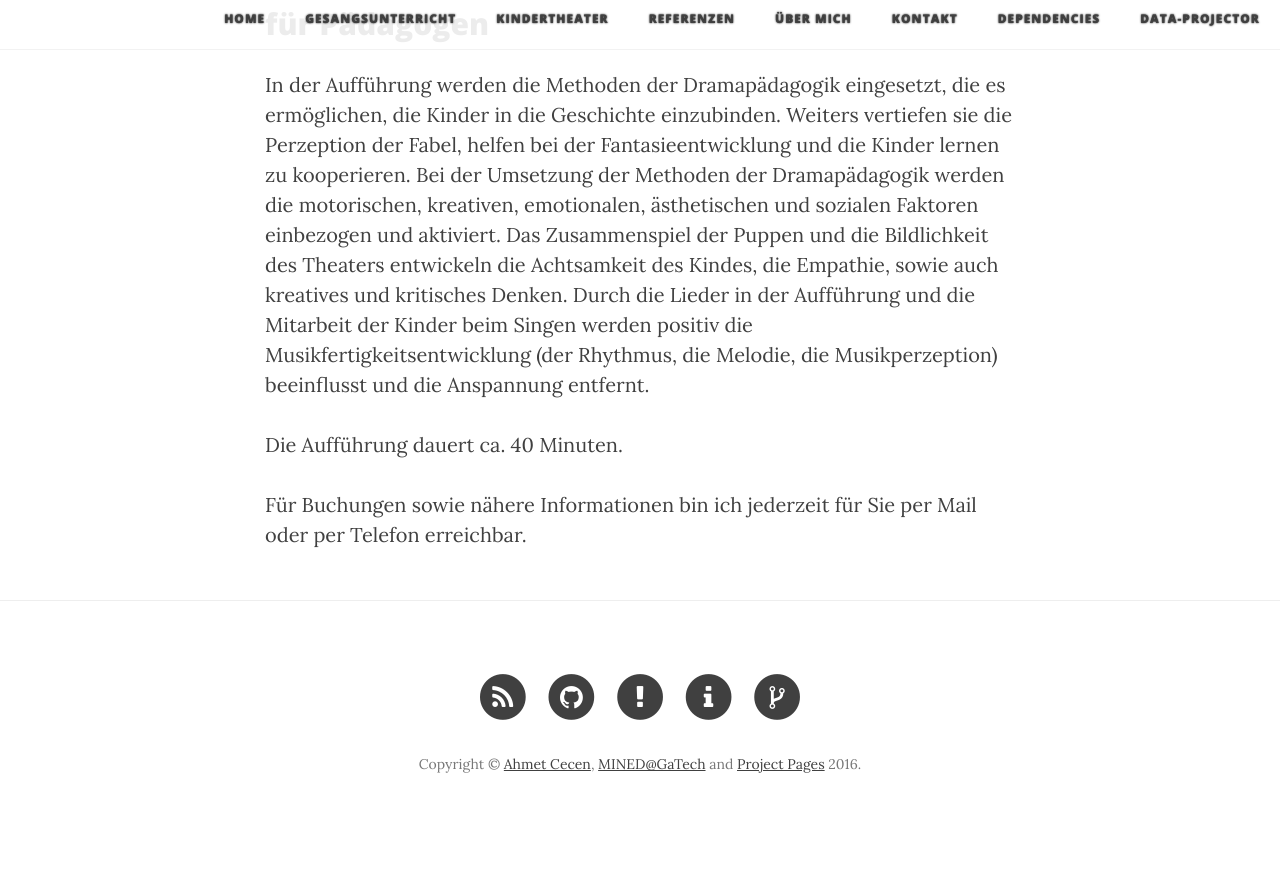
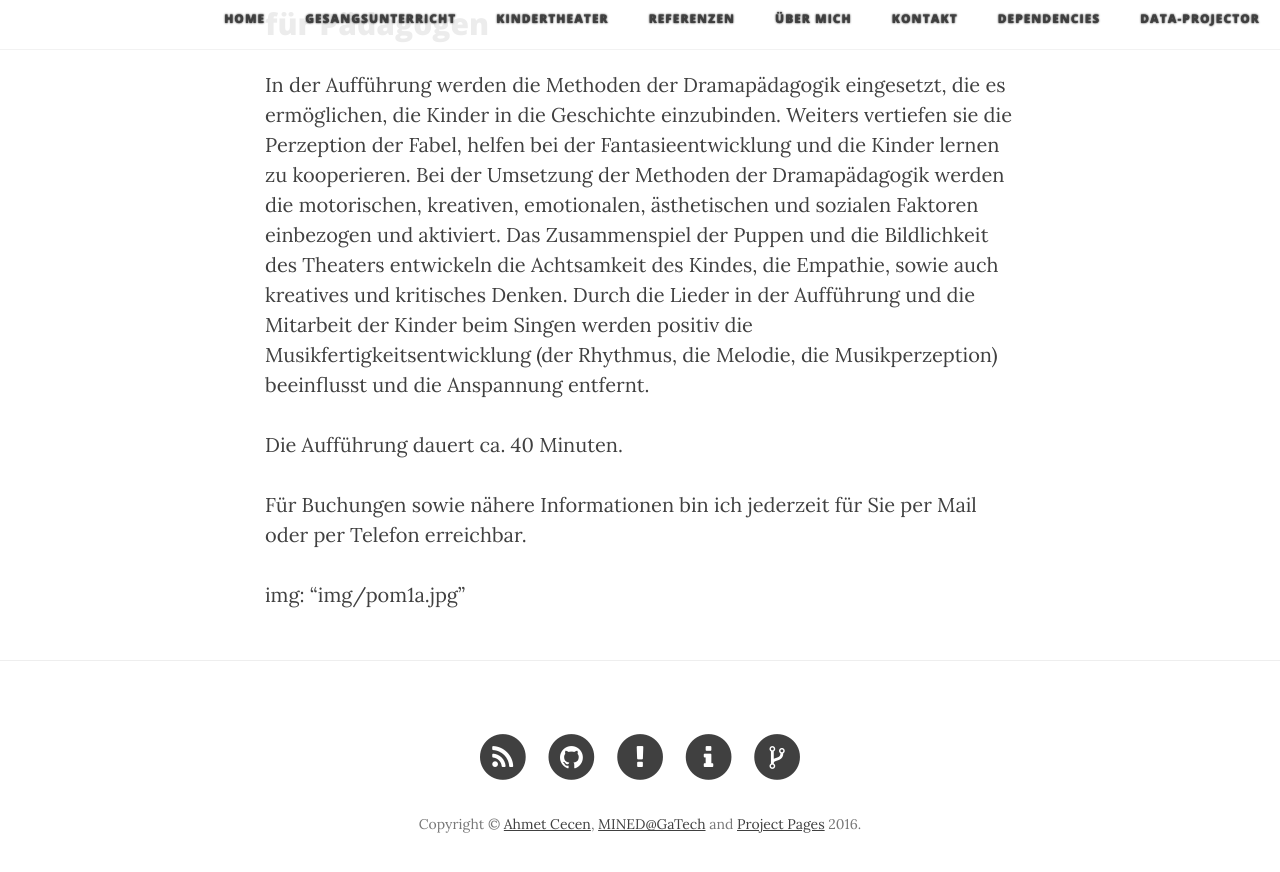
Before and after one commit to janhyza/gesangscoaching.at, a Jekyll site: the page built from projects/Kindertheater.md, in a window 1280 px wide and 900 px high, scrolled down 920 px. Shown: the top 872 px of the window. Built offline with Jekyll 4.4.1, drawn with Linux system fonts in a browser that asks for light colours; nearby versions of some CDN libraries; before the commit the page ends 1760 px from its top, so only the background shows below that.

Commit message:
foto upload1

```diff
--- a/projects/Kindertheater.md
+++ b/projects/Kindertheater.md
@@ -19,3 +19,5 @@
 Die Aufführung dauert ca. 40 Minuten.
 
 Für Buchungen sowie nähere Informationen bin ich jederzeit für Sie per Mail oder per Telefon erreichbar.
+
+img: "img/pom1a.jpg"
```
